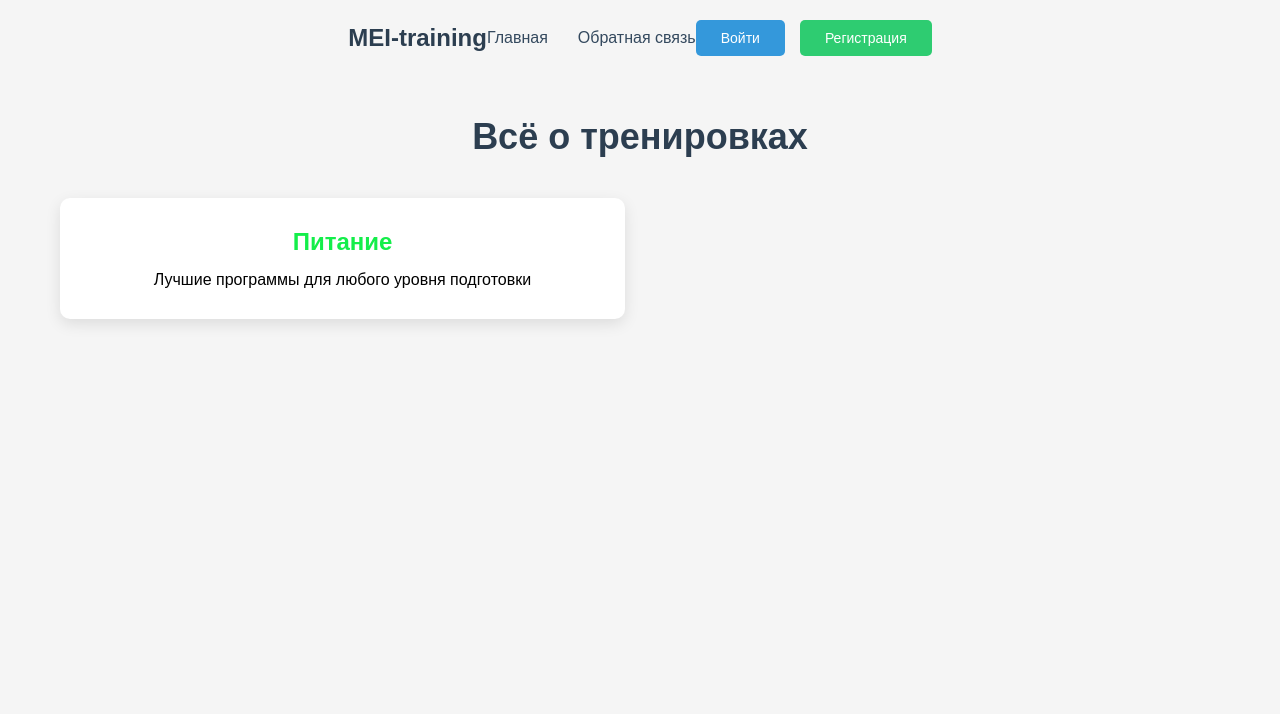
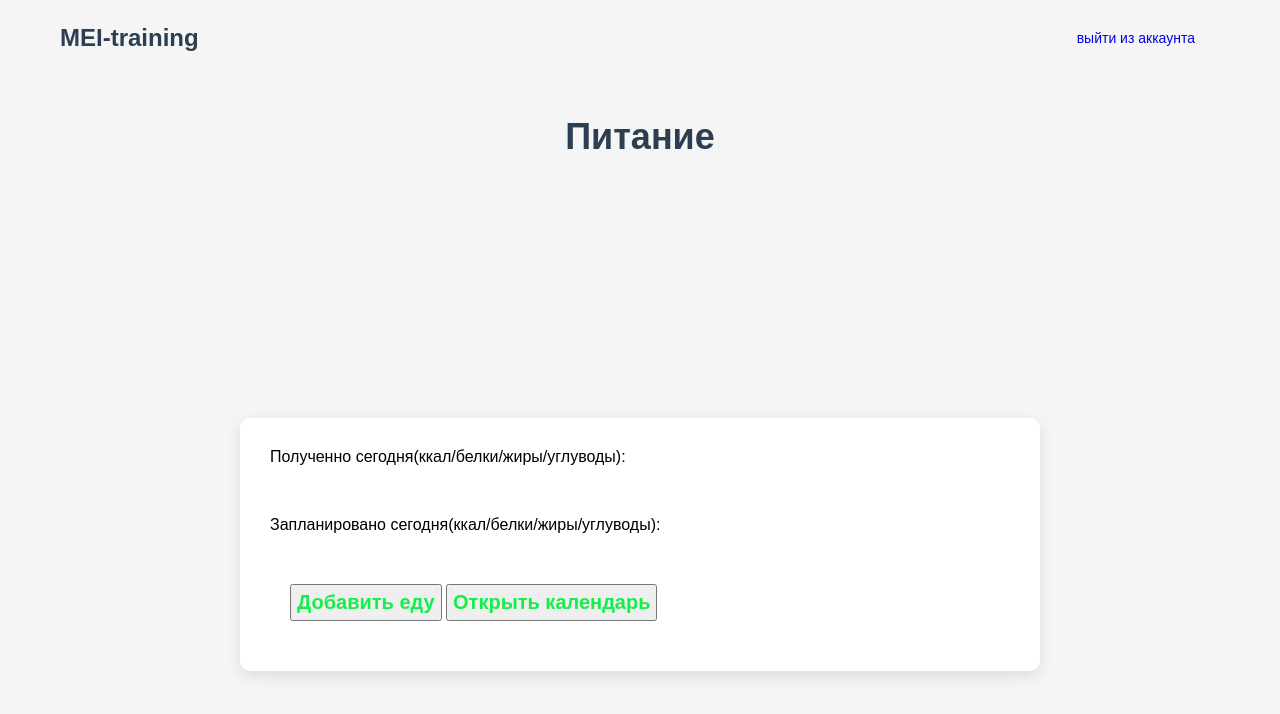
Before and after one commit to zDeLace/mei-training, a plain HTML site: page frontend/eda/eda.html in a window 1280 px wide. Drawn offline with Linux system fonts and the light colour scheme; files whose address does not match are found by name.

Commit message:
eda-bolvanka-pervoy-str

```diff
--- a/frontend/css/styles.css
+++ b/frontend/css/styles.css
@@ -93,7 +93,7 @@ navwide {
 
 .content-blocks {
     display: grid;
-    grid-template-columns: repeat(2, 1fr);
+    grid-template-columns: repeat(3, 1fr);
     gap: 30px;
     margin-top: 40px;
 }
@@ -119,6 +119,6 @@ navwide {
     margin-bottom: 15px;
 }
 .blockx2wide h2 {
-    color: #33147c;
+    color: #14ee4a;
     margin-bottom: 15px;
 }
--- a/frontend/eda/eda.html
+++ b/frontend/eda/eda.html
@@ -8,27 +8,29 @@
 </head>
 <body>
     <div class="container">
-        <nav>
+                <navwide>
             <div class="logo">MEI-training</div>
-            <div class="nav-links">
-                <a href="..">Главная</a>
-                <a href="#">Обратная связь</a>
-            </div>
-            <div class="auth-buttons">
-                <a href="../auth/login.html" class="btn login-btn">Войти</a>
-                <a href="../auth/register.html" class="btn register-btn">Регистрация</a>
-            </div>
-        </nav>
+             <a href="../index.html" class="btn">выйти из аккаунта</a>
+        </navwide>
+
 
         <div class="hero-section">
-            <h1>Всё о тренировках</h1>
-            <div class="content-blocks">
-                <div class="block">
-                    <h2>Питание</h2>
-                    <p>Лучшие программы для любого уровня подготовки</p>
-                </div>
-            </div>
+            <h1>Питание</h1>
         </div>
+        <nav></nav>
+
+		<div class="block" style= "max-width: 800px; margin:200px auto" >
+        <p alignment= "center">Полученно сегодня(ккал/белки/жиры/углуводы):  </p>
+		<div style="margin: 50px"></div>
+        <p alignment= "center" >Запланировано сегодня(ккал/белки/жиры/углуводы):  </p>
+		<div style="margin: 30px"></div>
+		<div class="container" alignment= "center">
+			<a href="addeda.html"> <button type="button" style="width:500px height:30px"><h2 style="margin: 5px">Добавить еду</h2> </button></a>
+
+			<a href="../kalendar/kalendar.html"> <button type="button" style="width:500px height:30px"><h2 style="margin: 5px">Открыть календарь</h2> </button></a>
+		</div>
+        </div>
+
     </div>
     <script src="js/app.js"></script>
 </body>
```
Also changed, not shown: frontend/index.html (+1 -1 lines), frontend/mainpage.html (+5 -7 lines).
